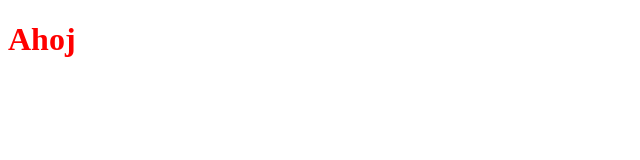
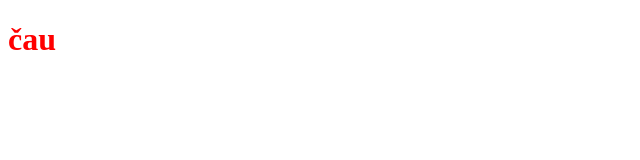
Before and after one commit to evachrustova/mujprojektik, a plain HTML site: page index.html in a window 1280 px wide. Shown: the full height of the page, 0-640 px from the left. Drawn offline with Linux system fonts and the light colour scheme.

Commit message:
zmena pozdravu

```diff
--- a/index.html
+++ b/index.html
@@ -7,6 +7,6 @@
     <link rel="stylesheet" href="style.css">
 </head>
 <body>
-    <h1>Ahoj</h1>
+    <h1>čau</h1>
 </body>
 </html>
```
